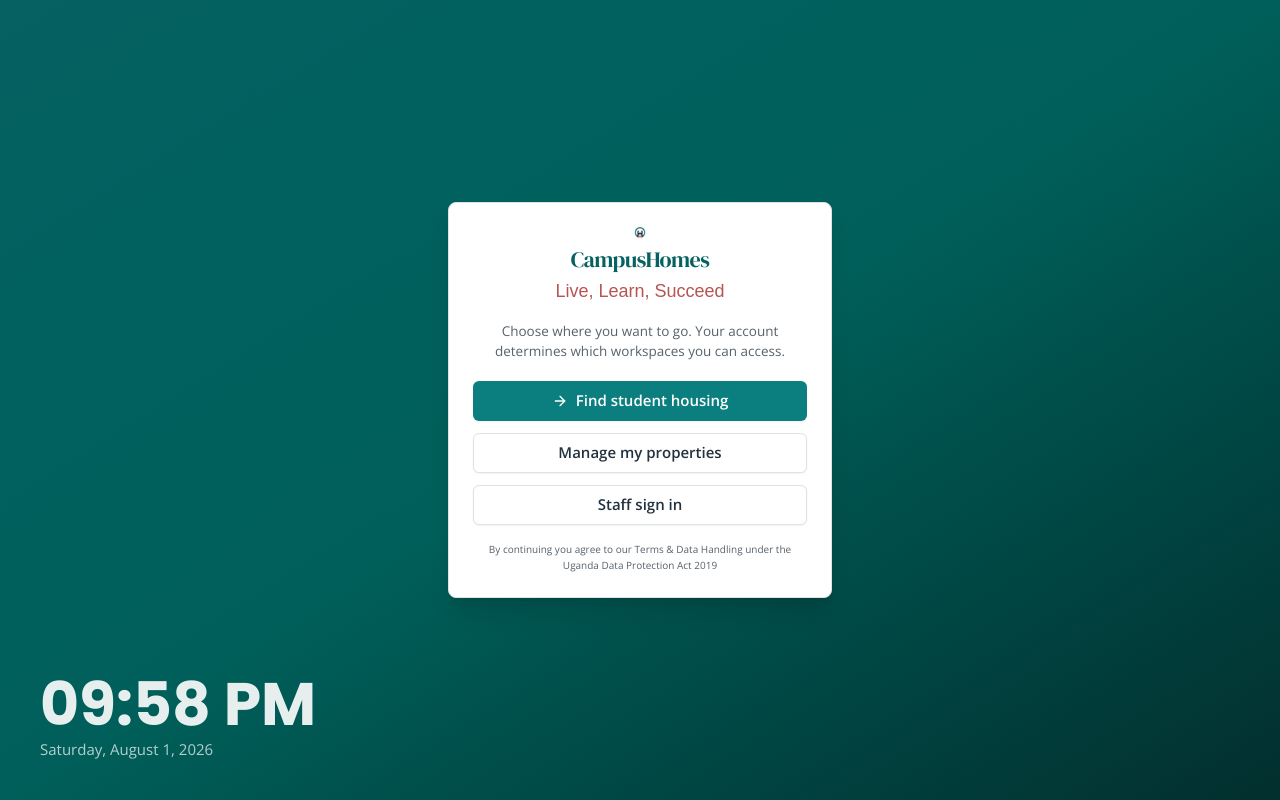
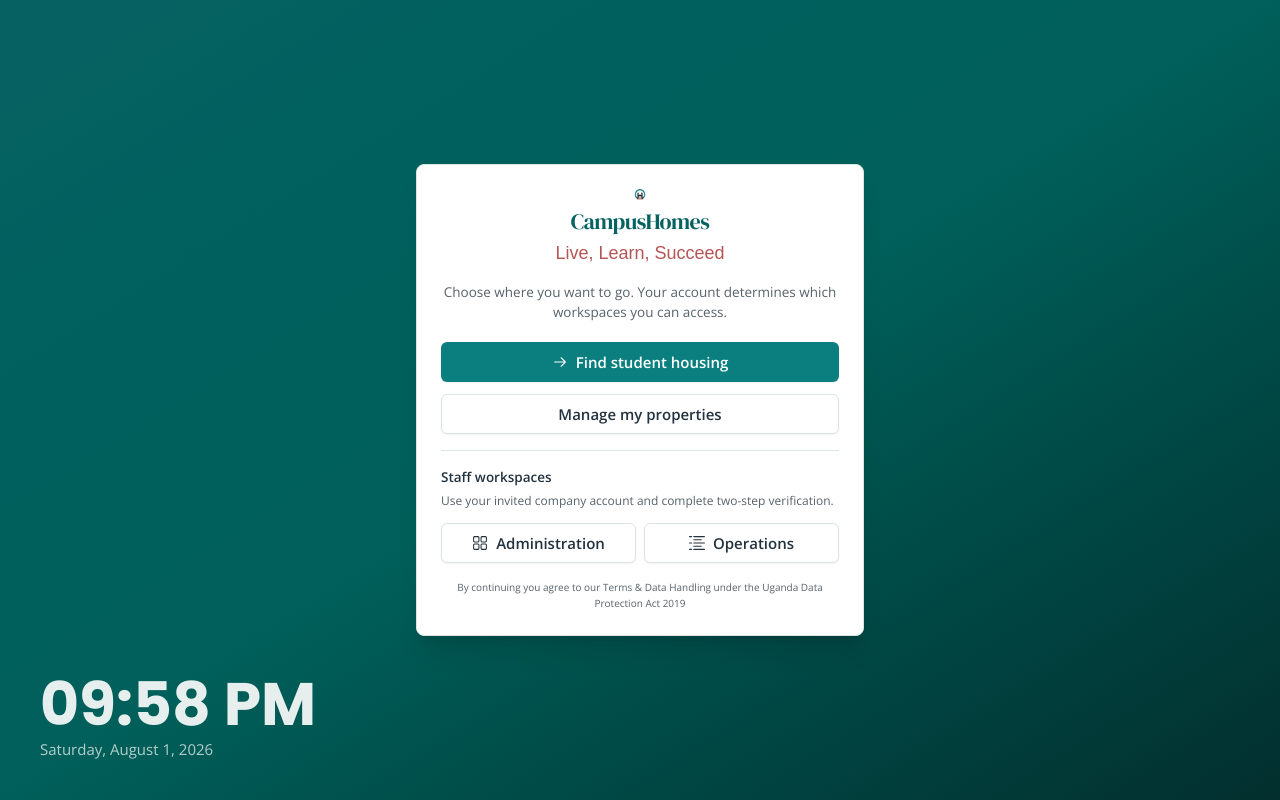
Before and after one commit to Festo-Wampamba/Campus-Homes, a Next.js app in the folder apps/web/: page /sign-in in a window 1280 px wide. Built offline with nearby package versions, Linux system fonts and the light colour scheme; no server answers; a web font is replaced by a local one.

Commit message:
feat(auth): expose staff workspace sign-in choices
Replace the single staff entry point with explicit Administration and Operations actions. Preserve safe deep links only for their matching workspace and cover both generated routes with focused rendering tests.

```diff
--- a/apps/web/src/app/(auth)/sign-in/sign-in-form.tsx
+++ b/apps/web/src/app/(auth)/sign-in/sign-in-form.tsx
@@ -1,6 +1,6 @@
 "use client";
 
-import { ArrowRight } from "lucide-react";
+import { ActivityLogIcon, ArrowRightIcon, DashboardIcon } from "@radix-ui/react-icons";
 
 import { Button } from "@/components/ui/button";
 import { Card, CardContent } from "@/components/ui/card";
@@ -23,7 +23,7 @@ export function SignInForm({ next, error }: { next: string | null; error?: strin
     next === "/ops" || next.startsWith("/ops/")) ? next : undefined;
 
   return (
-    <Card className="w-full max-w-sm shadow-xl">
+    <Card className="w-full max-w-md shadow-xl">
       <CardContent className="p-4 sm:p-6">
         <div className="mb-3 flex flex-col items-center gap-1 sm:mb-4">
           <Wordmark stacked />
@@ -41,16 +41,33 @@ export function SignInForm({ next, error }: { next: string | null; error?: strin
 
         <a href={signInUrl("consumer", next ?? undefined, "student")} className="block">
           <Button type="button" className="w-full gap-2">
-            <ArrowRight aria-hidden className="size-4" />
+            <ArrowRightIcon aria-hidden />
             Find student housing
           </Button>
         </a>
         <a href={signInUrl("consumer", "/landlords/enroll", "landlord")} className="mt-3 block">
           <Button type="button" variant="secondary" className="w-full">Manage my properties</Button>
         </a>
-        <a href={signInUrl("staff", staffNext, "staff")} className="mt-3 block">
-          <Button type="button" variant="secondary" className="w-full">Staff sign in</Button>
-        </a>
+        <div className="mt-4 border-t border-border pt-4" role="group" aria-labelledby="staff-workspaces">
+          <p id="staff-workspaces" className="text-sm font-semibold text-foreground">Staff workspaces</p>
+          <p className="mt-1 text-xs leading-relaxed text-muted-foreground">
+            Use your invited company account and complete two-step verification.
+          </p>
+          <div className="mt-3 grid grid-cols-1 gap-2 sm:grid-cols-2">
+            <a href={signInUrl("staff", staffNext?.startsWith("/admin") ? staffNext : "/admin", "staff")} className="block">
+              <Button type="button" variant="secondary" className="w-full gap-2 active:-translate-y-px">
+                <DashboardIcon aria-hidden />
+                Administration
+              </Button>
+            </a>
+            <a href={signInUrl("staff", staffNext?.startsWith("/ops") ? staffNext : "/ops", "staff")} className="block">
+              <Button type="button" variant="secondary" className="w-full gap-2 active:-translate-y-px">
+                <ActivityLogIcon aria-hidden />
+                Operations
+              </Button>
+            </a>
+          </div>
+        </div>
 
         <p className="mt-4 text-center text-[10px] leading-relaxed text-muted-foreground">
           By continuing you agree to our Terms & Data Handling under the Uganda Data Protection Act 2019
```
Also changed, not shown: 1 other file (tests, documents, lock files or other folders).
